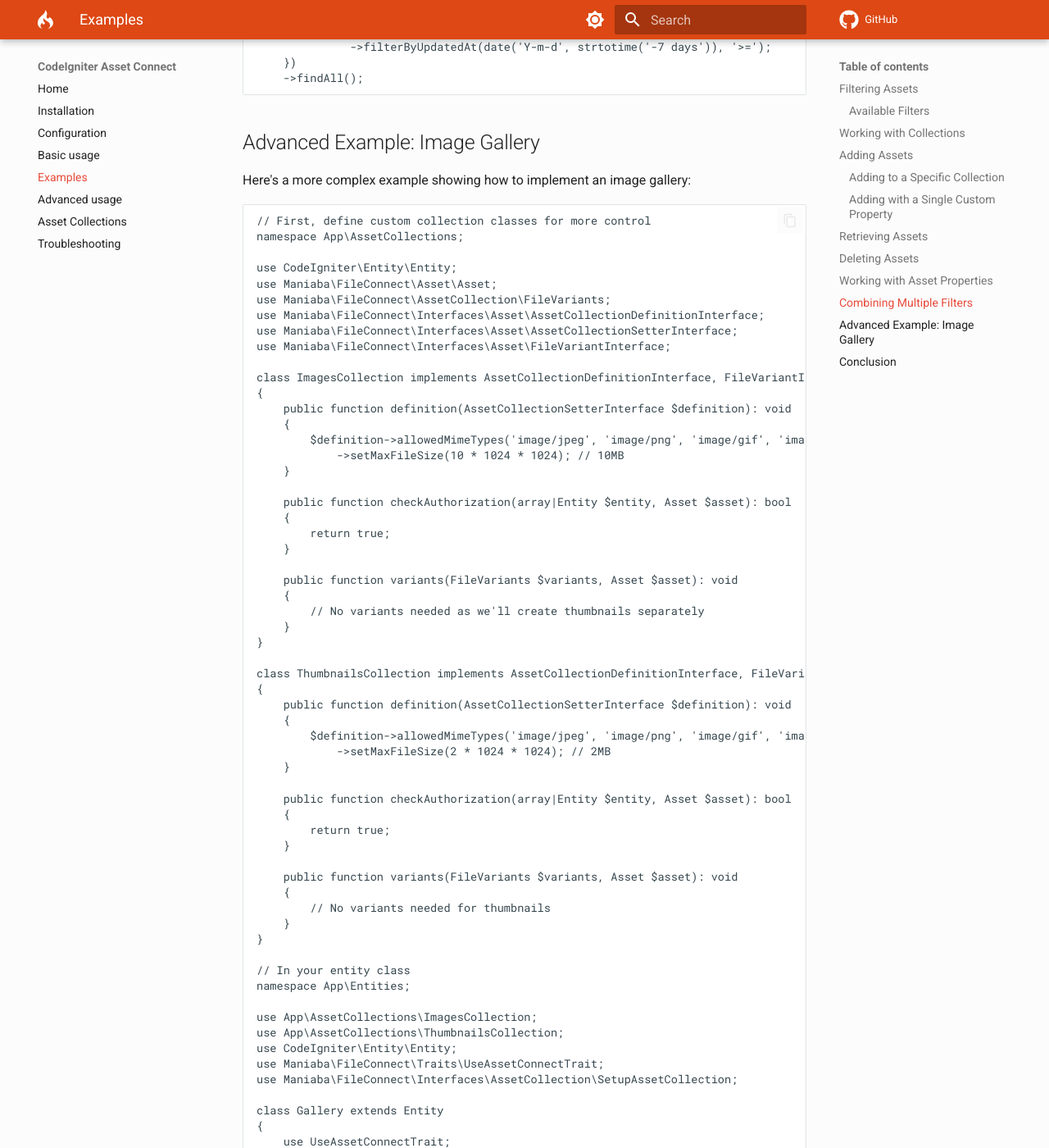
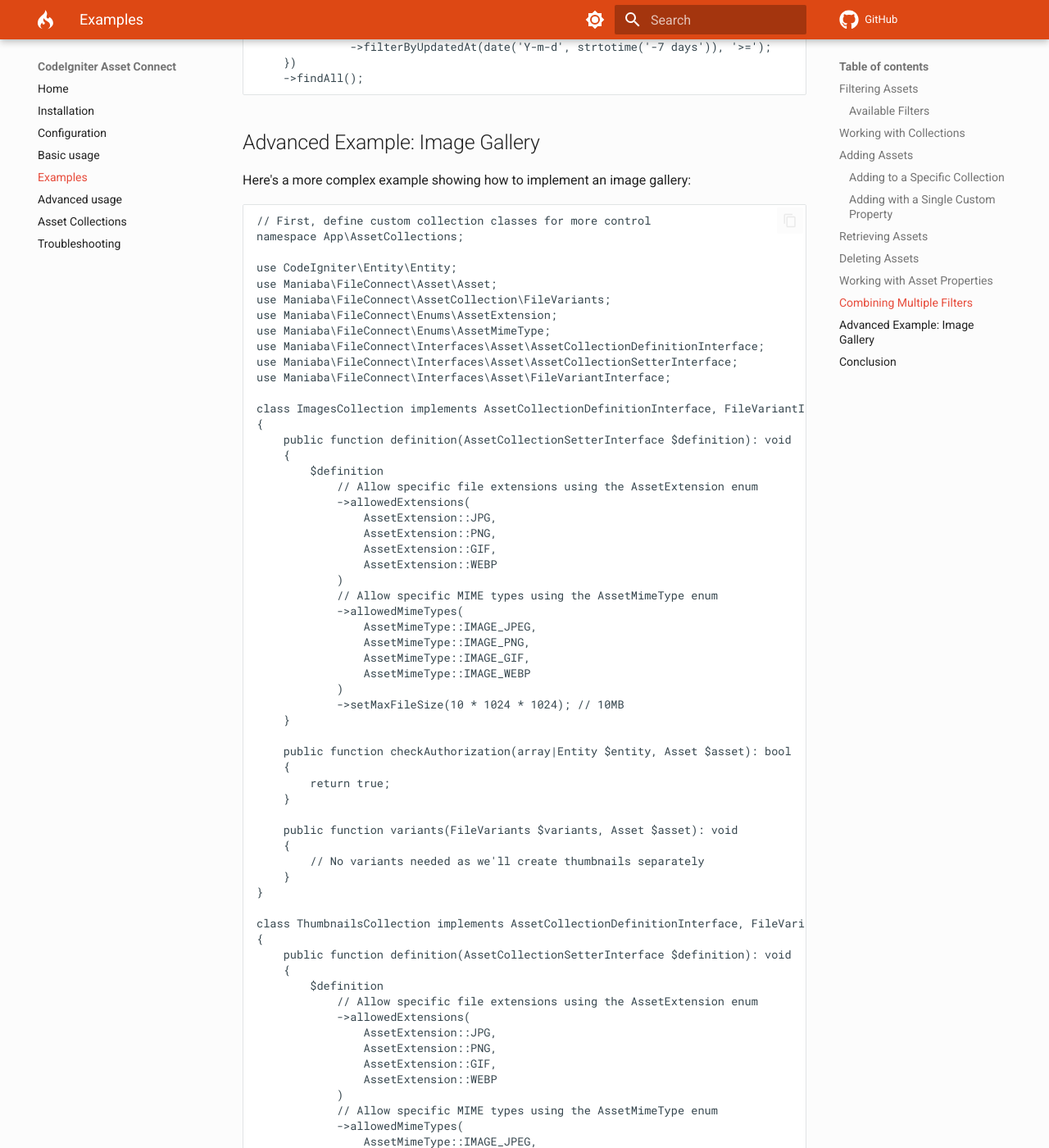
Before and after one commit to maniaba/asset-connect, an MkDocs documentation site: the page built from docs/examples.md, in a window 1280 px wide and 1400 px high, scrolled down 4441 px. Shown: the whole window at 82% size. Built offline with MkDocs 1.6.1 and Material for MkDocs 9.7.7, drawn with Linux system fonts in a browser that asks for light colours; comment, search, counter and statistics services are not loaded; a style sheet for code colours, icons or effects is not loaded; some of the changed text lies outside the part shown.

Commit message:
Enhance asset management by adding support for file extension and MIME type enums; implement asset type checks

```diff
--- a/docs/examples.md
+++ b/docs/examples.md
@@ -231,6 +231,8 @@ namespace App\AssetCollections;
 use CodeIgniter\Entity\Entity;
 use Maniaba\FileConnect\Asset\Asset;
 use Maniaba\FileConnect\AssetCollection\FileVariants;
+use Maniaba\FileConnect\Enums\AssetExtension;
+use Maniaba\FileConnect\Enums\AssetMimeType;
 use Maniaba\FileConnect\Interfaces\Asset\AssetCollectionDefinitionInterface;
 use Maniaba\FileConnect\Interfaces\Asset\AssetCollectionSetterInterface;
 use Maniaba\FileConnect\Interfaces\Asset\FileVariantInterface;
@@ -239,7 +241,21 @@ class ImagesCollection implements AssetCollectionDefinitionInterface, FileVarian
 {
     public function definition(AssetCollectionSetterInterface $definition): void
     {
-        $definition->allowedMimeTypes('image/jpeg', 'image/png', 'image/gif', 'image/webp')
+        $definition
+            // Allow specific file extensions using the AssetExtension enum
+            ->allowedExtensions(
+                AssetExtension::JPG,
+                AssetExtension::PNG,
+                AssetExtension::GIF,
+                AssetExtension::WEBP
+            )
+            // Allow specific MIME types using the AssetMimeType enum
+            ->allowedMimeTypes(
+                AssetMimeType::IMAGE_JPEG,
+                AssetMimeType::IMAGE_PNG,
+                AssetMimeType::IMAGE_GIF,
+                AssetMimeType::IMAGE_WEBP
+            )
             ->setMaxFileSize(10 * 1024 * 1024); // 10MB
     }
 
@@ -258,7 +274,21 @@ class ThumbnailsCollection implements AssetCollectionDefinitionInterface, FileVa
 {
     public function definition(AssetCollectionSetterInterface $definition): void
     {
-        $definition->allowedMimeTypes('image/jpeg', 'image/png', 'image/gif', 'image/webp')
+        $definition
+            // Allow specific file extensions using the AssetExtension enum
+            ->allowedExtensions(
+                AssetExtension::JPG,
+                AssetExtension::PNG,
+                AssetExtension::GIF,
+                AssetExtension::WEBP
+            )
+            // Allow specific MIME types using the AssetMimeType enum
+            ->allowedMimeTypes(
+                AssetMimeType::IMAGE_JPEG,
+                AssetMimeType::IMAGE_PNG,
+                AssetMimeType::IMAGE_GIF,
+                AssetMimeType::IMAGE_WEBP
+            )
             ->setMaxFileSize(2 * 1024 * 1024); // 2MB
     }
 
```
Also changed, not shown: docs/advanced-usage.md (+17 -1 lines), docs/asset-collections.md (+17 -1 lines), docs/basic-usage.md (+31 -2 lines), docs/configuration.md (+33 -4 lines), 1 other file.
